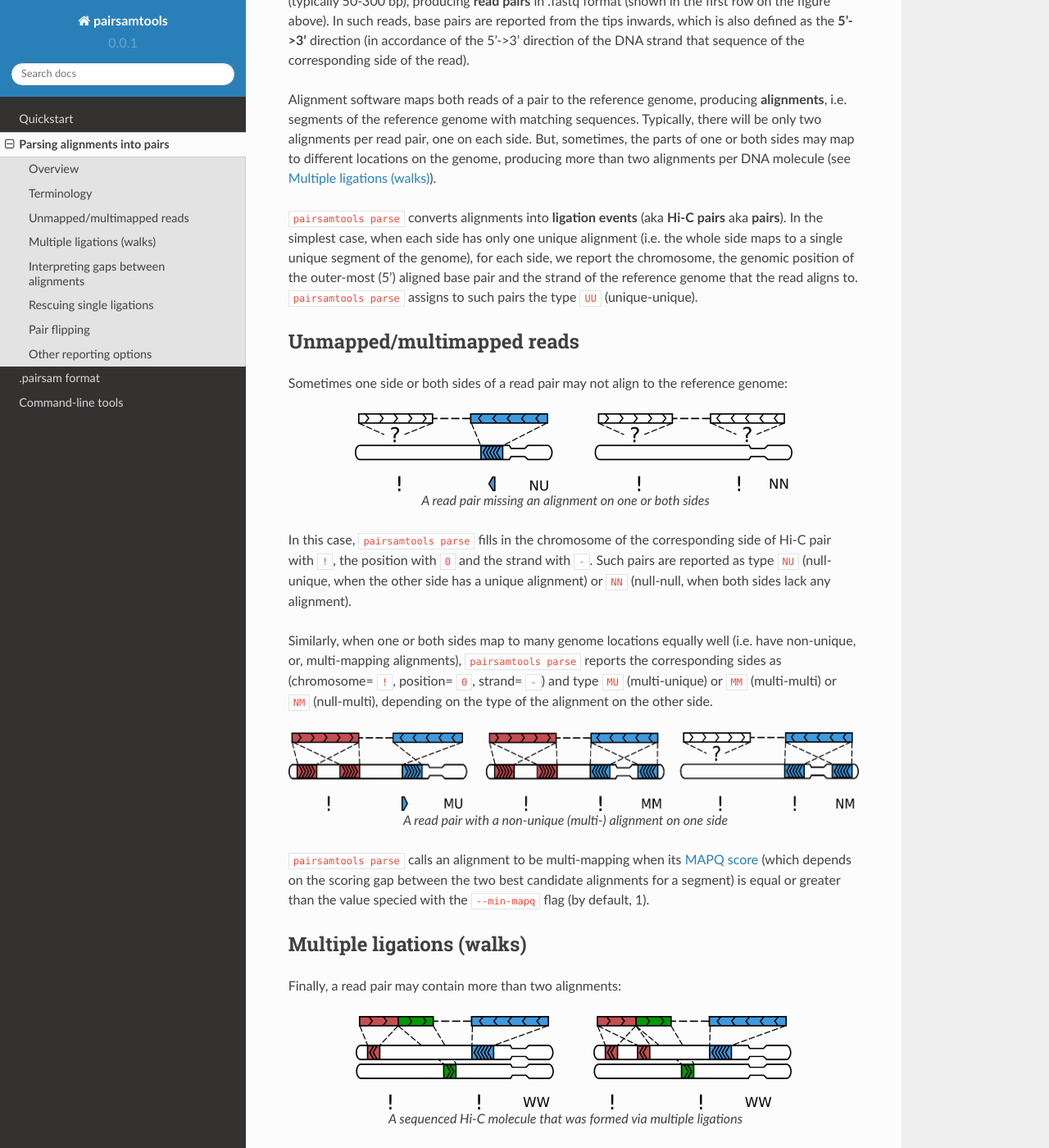
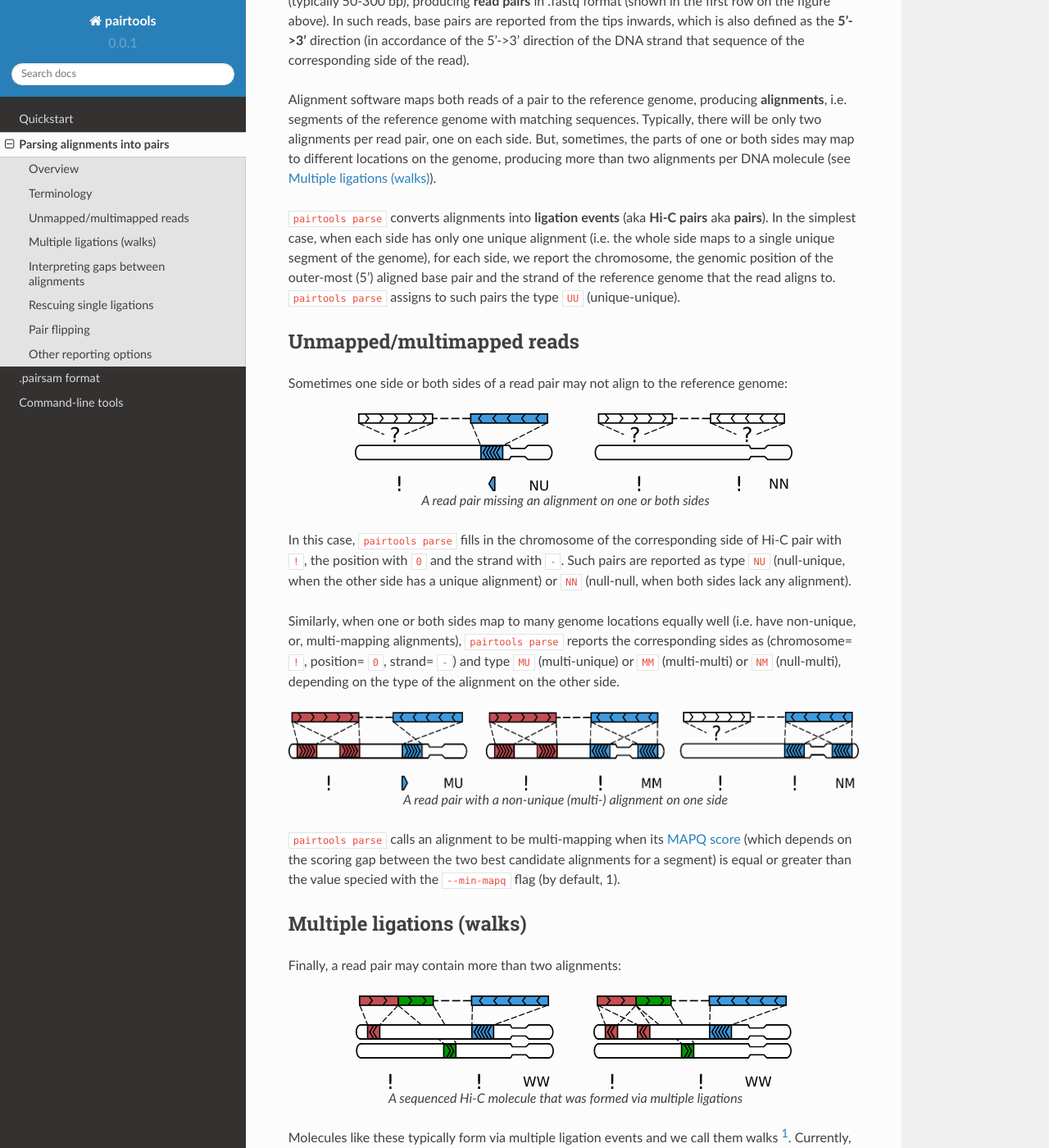
Before and after one commit to open2c/pairtools, a Sphinx documentation site: the page built from doc/parsing.rst, in a window 1280 px wide and 1400 px high, scrolled down 867 px. Shown: the whole window at 82% size. Built offline with Sphinx 7.4.7 and the Read the Docs theme 2.0.0, drawn with Linux system fonts in a browser that asks for light colours; some of the changed text lies outside the part shown.

Commit message:
rename pairsamtools->pairtools in doc

```diff
--- a/doc/cli_tools.rst
+++ b/doc/cli_tools.rst
@@ -1,6 +1,6 @@
 Command-line tools
 ==================
 
-.. click:: pairsamtools:cli
-   :prog: pairsamtools
+.. click:: pairtools:cli
+   :prog: pairtools
    :show-nested:
--- a/doc/conf.py
+++ b/doc/conf.py
@@ -1,7 +1,7 @@
 #!/usr/bin/env python3
 # -*- coding: utf-8 -*-
 #
-# pairsamtools documentation build configuration file, created by
+# pairtools documentation build configuration file, created by
 # sphinx-quickstart on Wed Dec  6 12:32:49 2017.
 #
 # This file is execfile()d with the current directory set to its
@@ -46,7 +46,7 @@ source_suffix = '.rst'
 master_doc = 'index'
 
 # General information about the project.
-project = 'pairsamtools'
+project = 'pairtools'
 copyright = '2017, Mirny Lab'
 author = 'Mirny Lab'
 
@@ -122,7 +122,7 @@ html_theme = "sphinx_rtd_theme"
 
 # The name for this set of Sphinx documents.
 # "<project> v<release> documentation" by default.
-#html_title = 'pairsamtools v0.0.1'
+#html_title = 'pairtools v0.0.1'
 
 # A shorter title for the navigation bar.  Default is the same as html_title.
 #html_short_title = None
@@ -204,7 +204,7 @@ html_static_path = ['_static']
 #html_search_scorer = 'scorer.js'
 
 # Output file base name for HTML help builder.
-htmlhelp_basename = 'pairsamtoolsdoc'
+htmlhelp_basename = 'pairtoolsdoc'
 
 # -- Options for LaTeX output ---------------------------------------------
 
@@ -226,7 +226,7 @@ latex_elements = {
 # (source start file, target name, title,
 #  author, documentclass [howto, manual, or own class]).
 latex_documents = [
-    (master_doc, 'pairsamtools.tex', 'pairsamtools Documentation',
+    (master_doc, 'pairtools.tex', 'pairtools Documentation',
      'Mirny Lab', 'manual'),
 ]
 
@@ -256,7 +256,7 @@ latex_documents = [
 # One entry per manual page. List of tuples
 # (source start file, name, description, authors, manual section).
 man_pages = [
-    (master_doc, 'pairsamtools', 'pairsamtools Documentation',
+    (master_doc, 'pairtools', 'pairtools Documentation',
      [author], 1)
 ]
 
@@ -270,8 +270,8 @@ man_pages = [
 # (source start file, target name, title, author,
 #  dir menu entry, description, category)
 texinfo_documents = [
-    (master_doc, 'pairsamtools', 'pairsamtools Documentation',
-     author, 'pairsamtools', 'One line description of project.',
+    (master_doc, 'pairtools', 'pairtools Documentation',
+     author, 'pairtools', 'One line description of project.',
      'Miscellaneous'),
 ]
 
--- a/doc/parsing.rst
+++ b/doc/parsing.rst
@@ -14,7 +14,7 @@ were formed through ligations between DNA from different locations in the genome
 These ligation events imply that ligated loci were close to each other
 when the ligation enzyme was active, i.e. they formed "a contact".
 
-``pairsamtools parse`` detects ligation events in the aligned sequences of
+``pairtools parse`` detects ligation events in the aligned sequences of
 DNA molecules formed in Hi-C experiments and reports them in the .pairs/.pairsam
 format.
 
@@ -47,12 +47,12 @@ But, sometimes, the parts of one or both sides may map
 to different locations on the genome, producing more than two alignments per
 DNA molecule (see :ref:`section-walks`).
 
-``pairsamtools parse`` converts alignments into **ligation events** (aka
+``pairtools parse`` converts alignments into **ligation events** (aka
 **Hi-C pairs** aka **pairs**). In the simplest case, when each side has only one
 unique alignment (i.e. the whole side maps to a single unique segment of the
 genome), for each side, we report the chromosome, the genomic position of the
 outer-most (5') aligned base pair and the strand of the reference genome that
-the read aligns to.  ``pairsamtools parse`` assigns to such pairs the type ``UU``
+the read aligns to.  ``pairtools parse`` assigns to such pairs the type ``UU``
 (unique-unique).
 
 Unmapped/multimapped reads
@@ -68,13 +68,13 @@ reference genome:
 
    A read pair missing an alignment on one or both sides
 
-In this case, ``pairsamtools parse`` fills in the chromosome of the corresponding
+In this case, ``pairtools parse`` fills in the chromosome of the corresponding
 side of Hi-C pair with ``!``, the position with ``0`` and the strand with ``-``.
 Such pairs are reported as type ``NU`` (null-unique, when the other side has
 a unique alignment) or ``NN`` (null-null, when both sides lack any alignment).
 
 Similarly, when one or both sides map to many genome locations equally well (i.e.
-have non-unique, or, multi-mapping alignments), ``pairsamtools parse`` reports
+have non-unique, or, multi-mapping alignments), ``pairtools parse`` reports
 the corresponding sides as (chromosome= ``!``, position= ``0``, strand= ``-``) and
 type ``MU`` (multi-unique) or ``MM`` (multi-multi) or ``NM`` (null-multi),
 depending on the type of the alignment on the other side.
@@ -86,7 +86,7 @@ depending on the type of the alignment on the other side.
 
    A read pair with a non-unique (multi-) alignment on one side
 
-``pairsamtools parse`` calls an alignment to be multi-mapping when its
+``pairtools parse`` calls an alignment to be multi-mapping when its
 `MAPQ score <https://bioinformatics.stackexchange.com/questions/2417/meaning-of-bwa-mem-mapq-scores>`_
 (which depends on the scoring gap between the two best candidate alignments for a segment)
 is equal or greater than the value specied with the ``--min-mapq`` flag (by default, 1).
@@ -106,7 +106,7 @@ Finally, a read pair may contain more than two alignments:
    A sequenced Hi-C molecule that was formed via multiple ligations
 
 Molecules like these typically form via multiple ligation events and we call them
-walks [1]_. Currently, ``pairsamtools parse`` does not
+walks [1]_. Currently, ``pairtools parse`` does not
 process such molecules and tags them with type ``WW``. Note that, each of the
 alignments
 
@@ -132,7 +132,7 @@ molecule was formed via a single ligation and has to be reported:
    an alignment or simply ignored
 
 Both options have their merits, depending on a dataset, quality of the reference
-genome and sequencing. `pairsamtools parse` ignores shorter *gaps* and keeps
+genome and sequencing. `pairtools parse` ignores shorter *gaps* and keeps
 longer ones as "null" alignments. The maximal size of ignored *gaps* is set by
 the ``--max-inter-align-gap`` flag and, by default, equals 20bp.
 
@@ -157,7 +157,7 @@ piece [2]_. The fraction of such molecules depends on the type of the restrictio
 enzyme, the typical size of DNA molecules in the Hi-C library and the read
 length, and sometimes can be considerable.
 
-``pairsamtools parse`` detects such molecules and **rescues** them (i.e.
+``pairtools parse`` detects such molecules and **rescues** them (i.e.
 changes their type from a *walk* to a single-ligation molecule). It tests
 walks with three aligments using three criteria:
 
@@ -179,7 +179,7 @@ walks with three aligments using three criteria:
 
 Sometimes, the "inner" alignment is non-unique or "null" (i.e. when the unmapped
 segment is longer than ``--max-inter-align-gap``, as described in :ref:`section-gaps`).
-`pairsamtools parse` rescues such *walks* as well.
+`pairtools parse` rescues such *walks* as well.
 
 .. figure:: _static/read_pair_UR_MorN.png
    :scale: 50 %
--- a/doc/quickstart.rst
+++ b/doc/quickstart.rst
@@ -21,8 +21,8 @@ We highly recommend using the conda package manager to install scientific packag
     $ pip install click nose
 
 
-Install the latest version of pairsamtools using pip.
+Install the latest version of pairtools using pip.
 
 ::
 
-    $ pip install git+https://github.com/mirnylab/pairsamtools
+    $ pip install git+https://github.com/mirnylab/pairtools
```
Also changed, not shown: doc/index.rst (+6 -6 lines), doc/pairsam.rst (+4 -4 lines), 1 other file.
